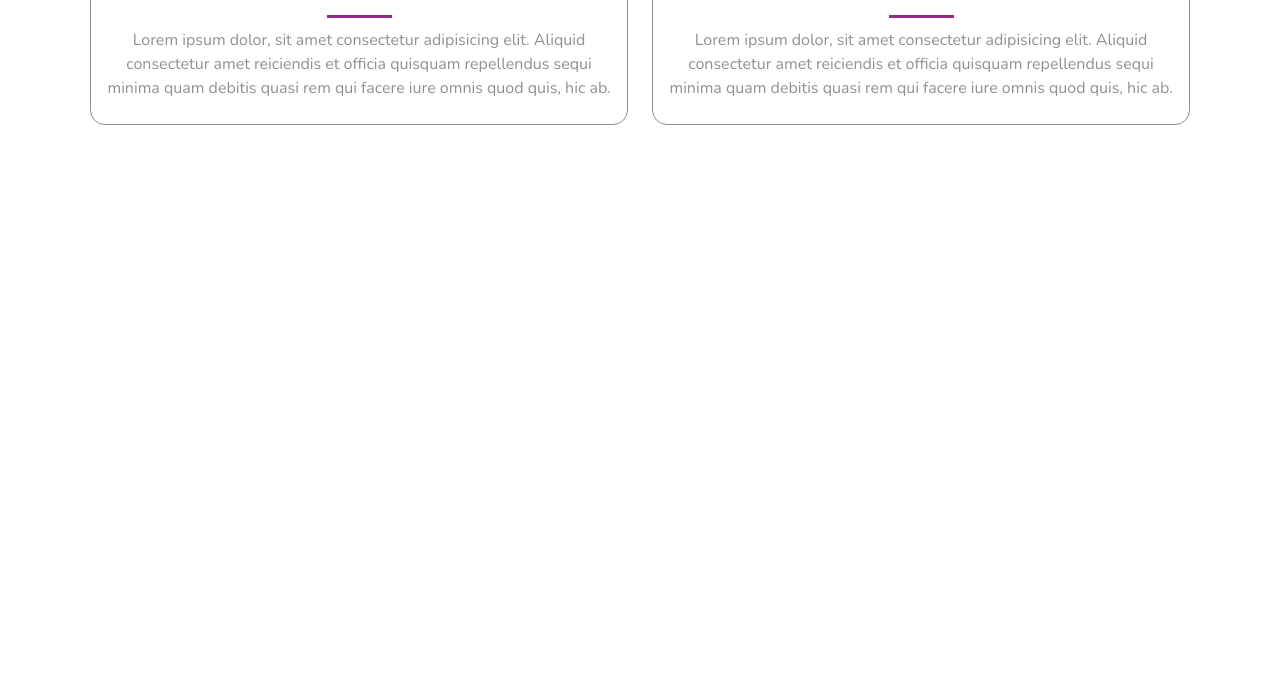
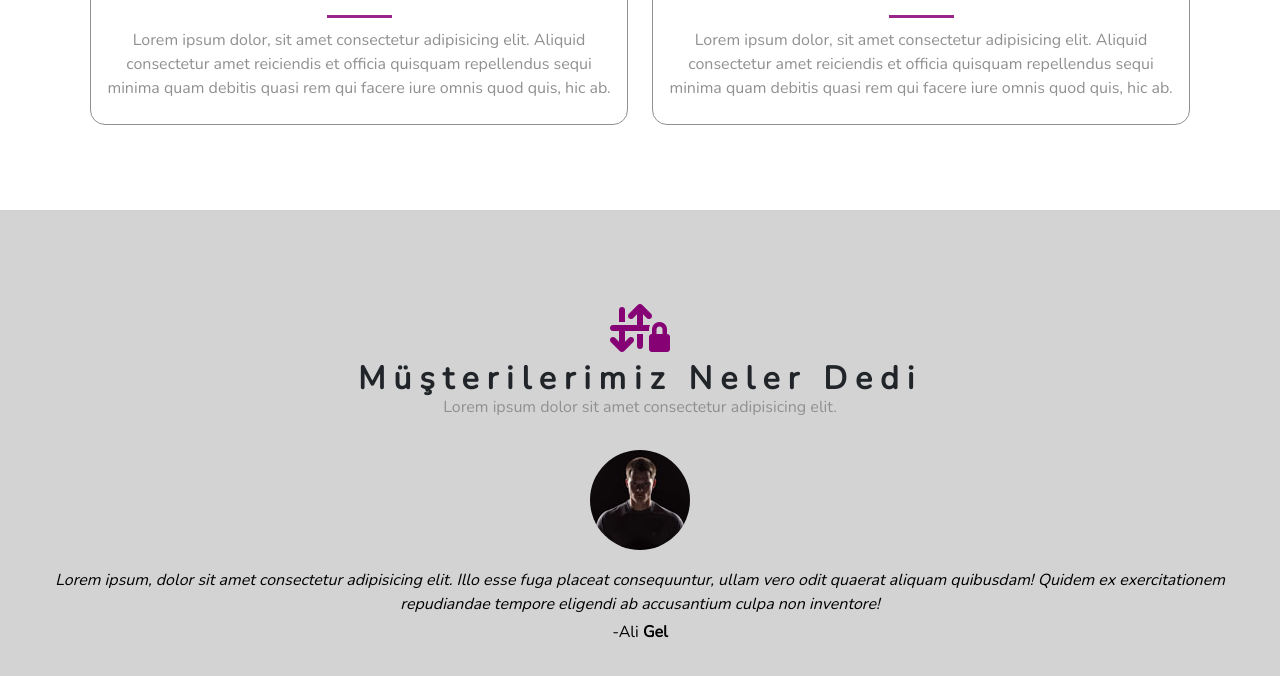
Before and after one commit to iamfatihay/freelance-web-design, a plain HTML site: page index.html in a window 1280 px wide. Shown: the part 1983-2659 px from the top of the page. Before the commit the page ends 2108 px from the top, so only its background shows below. Drawn offline with nearby package versions, Linux system fonts and the light colour scheme.

Commit message:
5th part completed

```diff
--- a/css/style.css
+++ b/css/style.css
@@ -140,3 +140,41 @@ section h3 {
   font-size: 1rem;
   color: var(--renk3);
 }
+
+/* ....---------------MÜSTERILERIMIZ NE DEDI(BESINCI) KISMI -------------......... */
+
+.besinci-kisim {
+  background-color: var(--renk4);
+  padding: 30px;
+  margin-top: 85px;
+}
+.besinci-kisim h3 {
+  letter-spacing: 8px;
+  font-weight: 1000;
+}
+.besinci-kisim img {
+  border-radius: 50%;
+  margin-bottom: 30px;
+  margin-top: 15px;
+}
+
+.besinci-kisim p {
+  margin-top: -12px;
+  color: var(--renk3);
+}
+
+.besinci-kisim .container-fluid {
+  margin-top: 50px;
+}
+
+.besinci-kisim .alt-yazi1 {
+  color: black !important;
+  font-style: italic;
+}
+
+.besinci-kisim .alt-yazi2 {
+  color: black !important;
+}
+.besinci-kisim .alt-yazi2 b {
+  font-weight: 1000;
+}
--- a/index.html
+++ b/index.html
@@ -262,6 +262,25 @@
       </div>
     </section>
 
+    <!------------------------------ BESINCI(MÜSTERILERIMIZ NE DEDI) KISMI BASLIYOR------------------------------>
+    <section class="besinci-kisim">
+      <div class="container-fluid mt-5 text-center p-3">
+        <div class="5-yazilar">
+          <i class="fa-sharp fa-solid fa-arrow-down-up-lock fa-3x mb-2"></i>
+          <h3>Müşterilerimiz Neler Dedi</h3>
+          <p>Lorem ipsum dolor sit amet consectetur adipisicing elit.</p>
+          <img src="./images/user-1.jpeg" alt="" />
+          <p class="alt-yazi1">
+            Lorem ipsum, dolor sit amet consectetur adipisicing elit. Illo esse
+            fuga placeat consequuntur, ullam vero odit quaerat aliquam
+            quibusdam! Quidem ex exercitationem repudiandae tempore eligendi ab
+            accusantium culpa non inventore!
+          </p>
+          <p class="alt-yazi2">-Ali <b>Gel</b></p>
+        </div>
+      </div>
+    </section>
+
     <!-- Bootstrap JS Linki -->
     <script
       src="https://cdn.jsdelivr.net/npm/bootstrap@5.1.3/dist/js/bootstrap.bundle.min.js"
```
